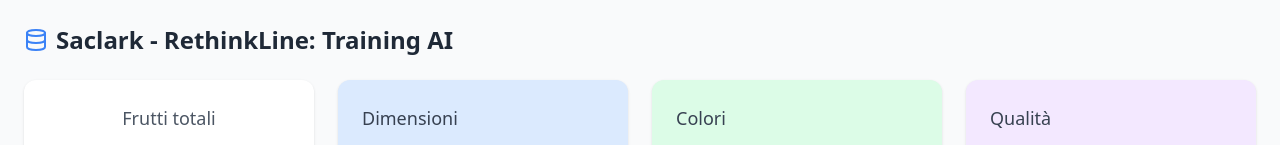
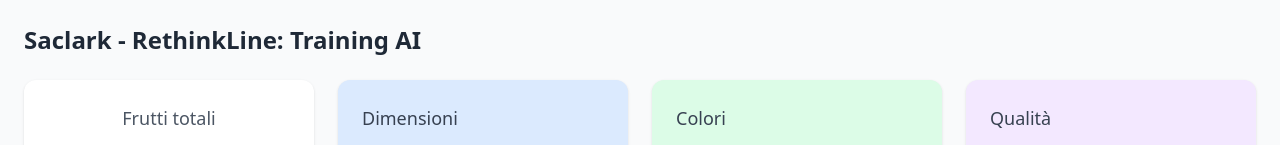
Before and after one commit to tizmar1999/agritech-trainingbox-fe, a React (Create React App) app: page /dashboard in a window 1280 px wide. Shown: the top 145 px of the page. Built offline with nearby package versions, Linux system fonts and the light colour scheme; no server answers.

Commit message:
fix: Update API URL in docker-compose and remove unused Database icon from Dashboard component

```diff
--- a/docker-compose.yaml
+++ b/docker-compose.yaml
@@ -5,7 +5,7 @@
       - '3001:3000'
     environment:
       NODE_ENV: development
-      API_URL: http://localhost:8080/api/v1/rtl-services
+      API_URL: https://rethinkline-services.ngrok.app/api/v1/rtl-services
       CHOKIDAR_USEPOLLING: true
     volumes:
       - .:/app
--- a/src/pages/dashboard/index.js
+++ b/src/pages/dashboard/index.js
@@ -3,7 +3,6 @@
 import CountSummaryCard from '../../components/Cards/CountSummaryCard';
 import DataVisualization from '../../components/Cards/DataVisualization';
 import ImageTable from '../../components/ImageTable';
-import { Database } from 'lucide-react';
 import rtlApiClientInstance from '../../api/rtlApiClient';
 import CustomLoadBar from '../../components/CustomLoadBar';
 import { useAnnotatedImages } from '../../providers/AnnotatedImagesProvider';
@@ -66,7 +65,6 @@
 function Header() {
     return (
         <div className="flex items-center">
-            <Database size={24} className="text-blue-500 mr-2" />
             <h1 className="text-2xl font-bold text-gray-800">Saclark - RethinkLine: Training AI</h1>
         </div>
     );
```
